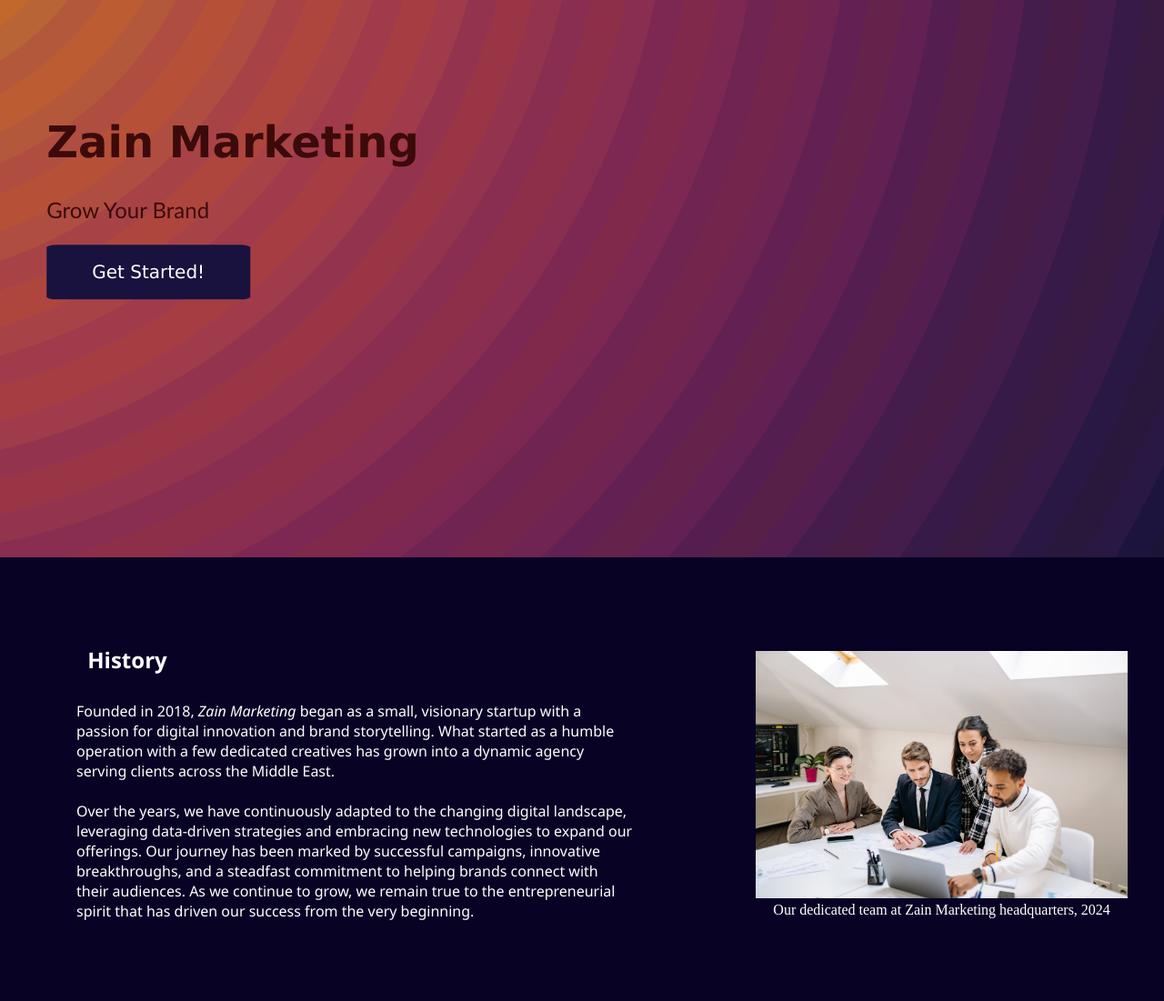
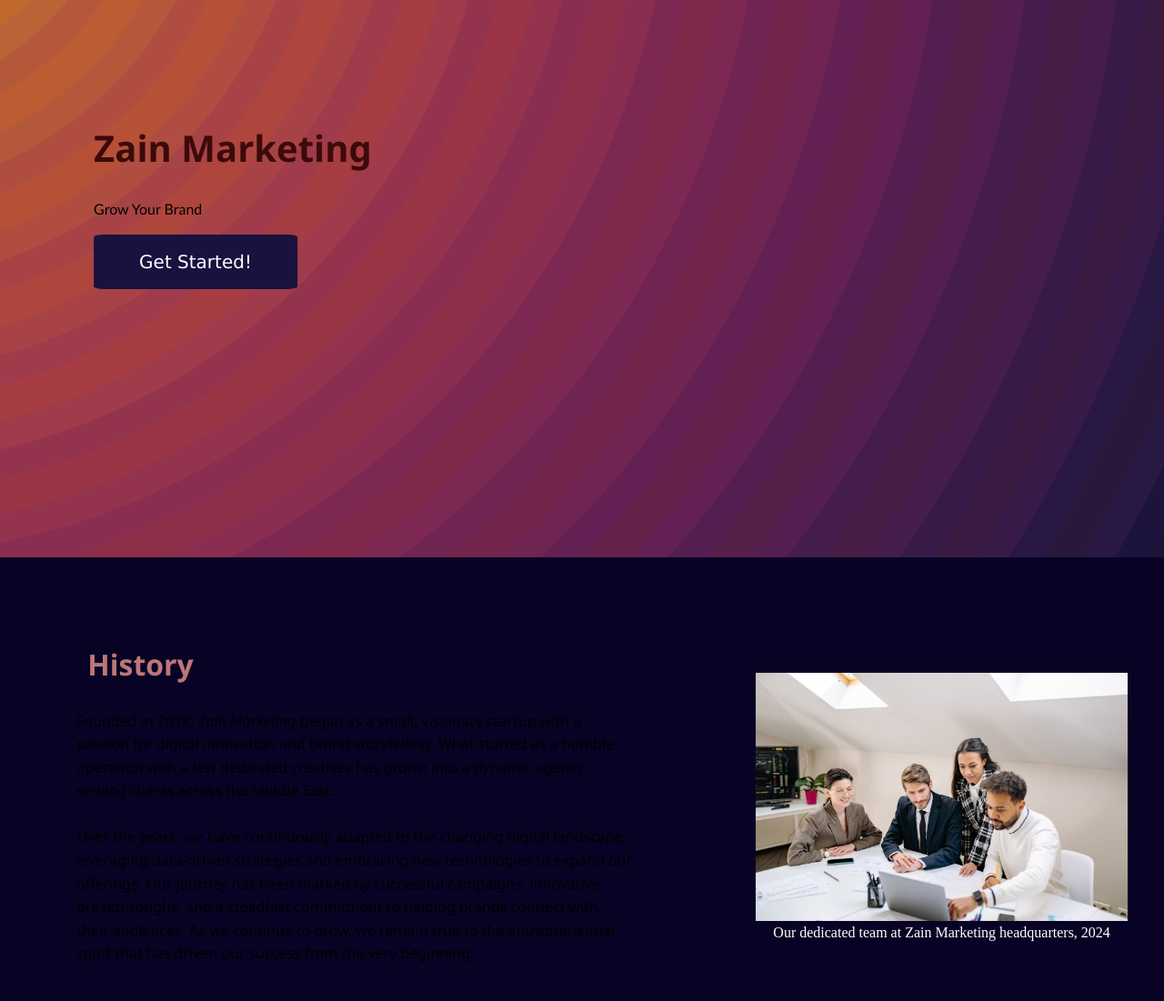
Before and after one commit to LanaZain/FrontEnd1stProject, a plain HTML site: page FrontEnd1/index.html in a window 1280 px wide. Shown: the part 239-1340 px from the top of the page at 91% size. Drawn offline with Linux system fonts and the light colour scheme.

Commit message:
Update styles.css

```diff
--- a/FrontEnd1/css/styles.css
+++ b/FrontEnd1/css/styles.css
@@ -1,7 +1,32 @@
 body {
     margin: 0;
 }
+h1 {
+    font-size: 2.5rem;
+    font-weight: bold;
+    font-family: 'Segoe UI', Tahoma, Geneva, Verdana, sans-serif;
+    color: #3c0a0a;
+}
 
+h2 {
+    font-size: 2rem;
+    font-weight: 600;
+    font-family: 'Segoe UI', Tahoma, Geneva, Verdana, sans-serif;
+    color: #bc7777;
+}
+
+h3 {
+    font-size: 1.5rem;
+    font-weight: 500;
+    font-family: 'Segoe UI', Tahoma, Geneva, Verdana, sans-serif;
+    color: #83404a;
+}
+p {
+    font-size: 1rem;
+    line-height: 1.6;
+    color: #000000;
+    font-family: 'Segoe UI', Tahoma, Geneva, Verdana, sans-serif;
+}
 .site-header {
     width: 100%;
     background-color: #391515;
@@ -29,6 +54,7 @@
     text-decoration: none;
     font-family:'Gill Sans', 'Gill Sans MT', Calibri, 'Trebuchet MS', sans-serif;
     color: #83404a;
+    font-weight: bold;
 }
 
 .nav-link:hover {
```
